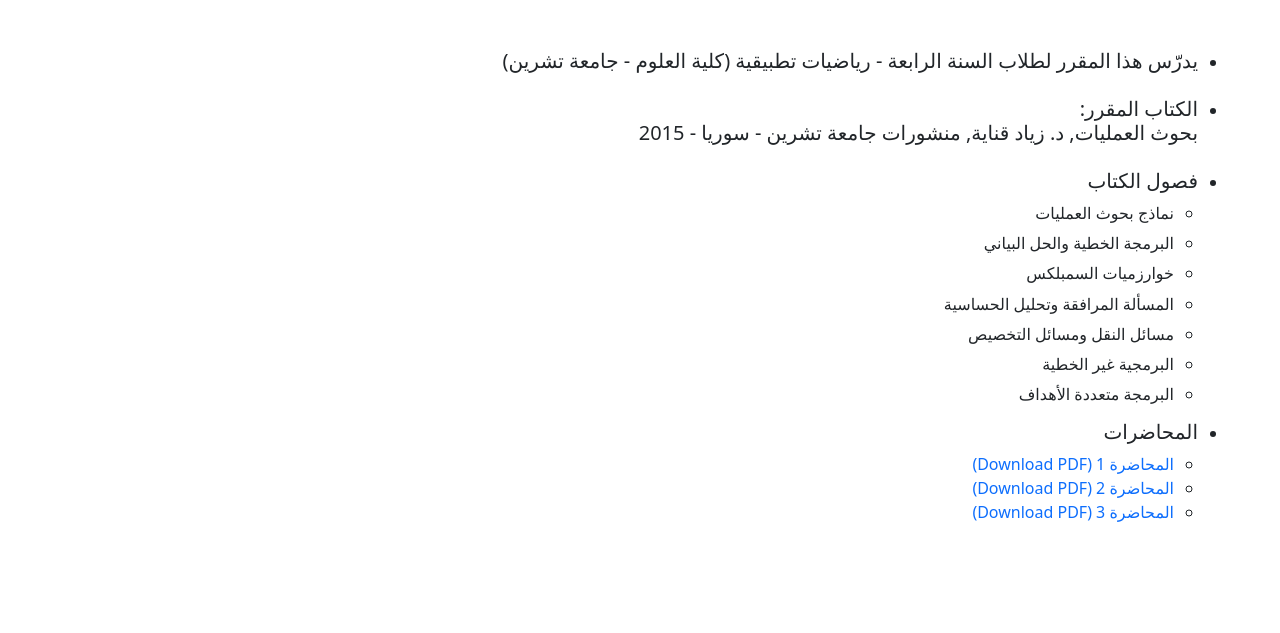
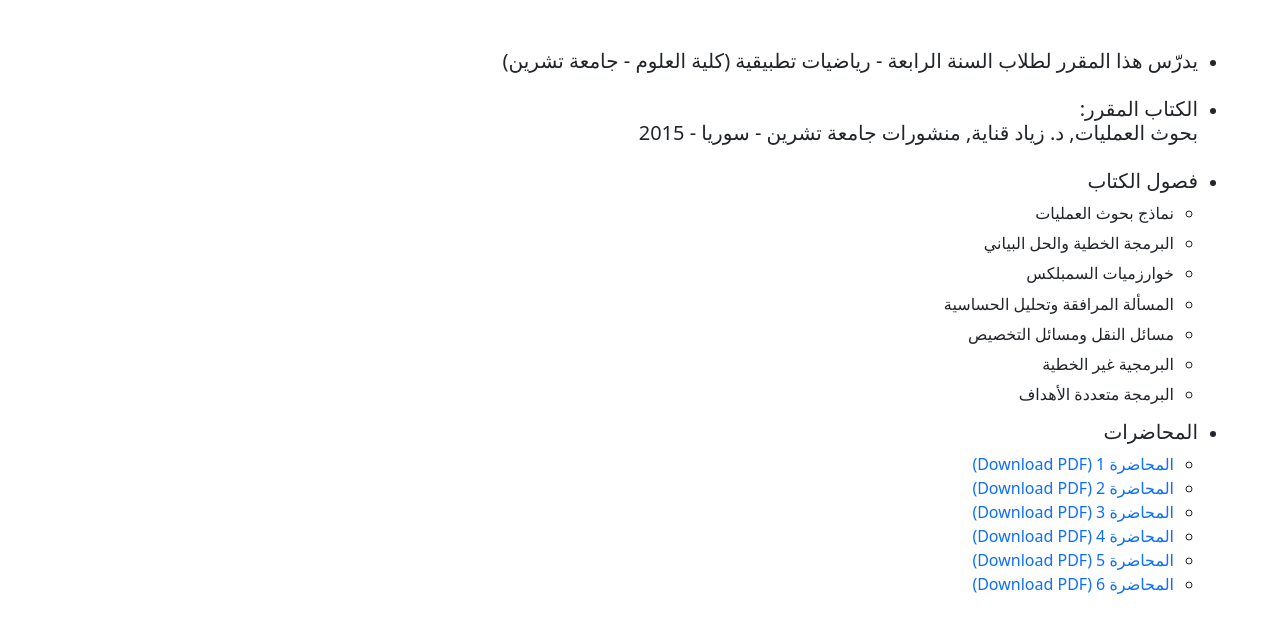
Before and after one commit to ZiadKanaya/courses, a plain HTML site: page pages/or.html in a window 1280 px wide. Shown: the part 63-696 px from the top of the page. Drawn offline with nearby package versions, Linux system fonts and the light colour scheme.

Commit message:
Update or.html

```diff
--- a/pages/or.html
+++ b/pages/or.html
@@ -103,6 +103,22 @@
                 المحاضرة 3 (Download PDF)</a
               >
             </li>
+            <li>
+              <a class="lec" target="_blank" href="../OR/OR_Lect_4.pdf">
+                المحاضرة 4 (Download PDF)</a
+              >
+            </li>
+            <li>
+              <a class="lec" target="_blank" href="../OR/OR_Lect_5.pdf">
+                المحاضرة 5 (Download PDF)</a
+              >
+            </li>
+
+            <li>
+              <a class="lec" target="_blank" href="../OR/OR_Lect_6.pdf">
+                المحاضرة 6 (Download PDF)</a
+              >
+            </li>
           </ul>
         </li>
       </ul>
```
